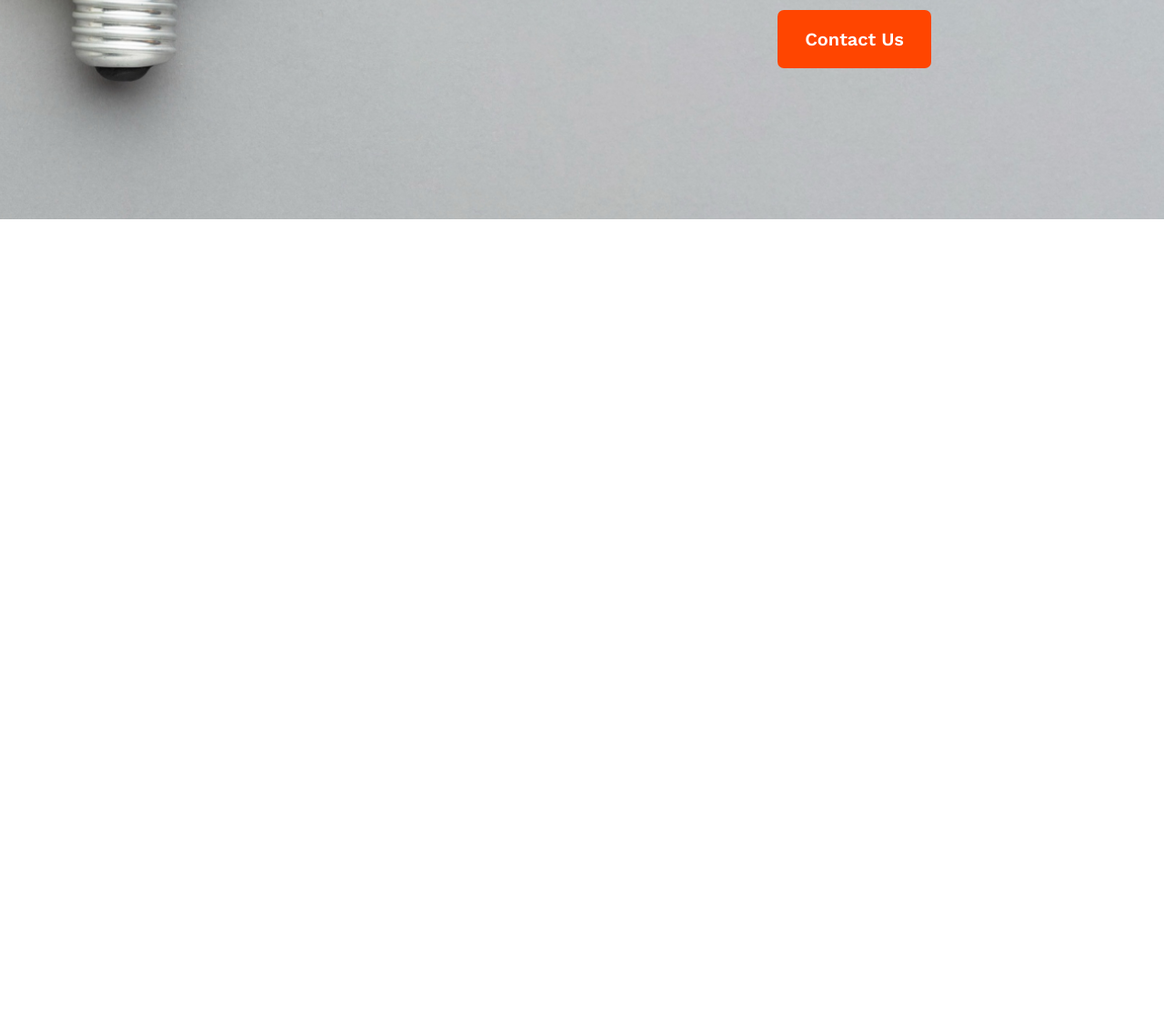
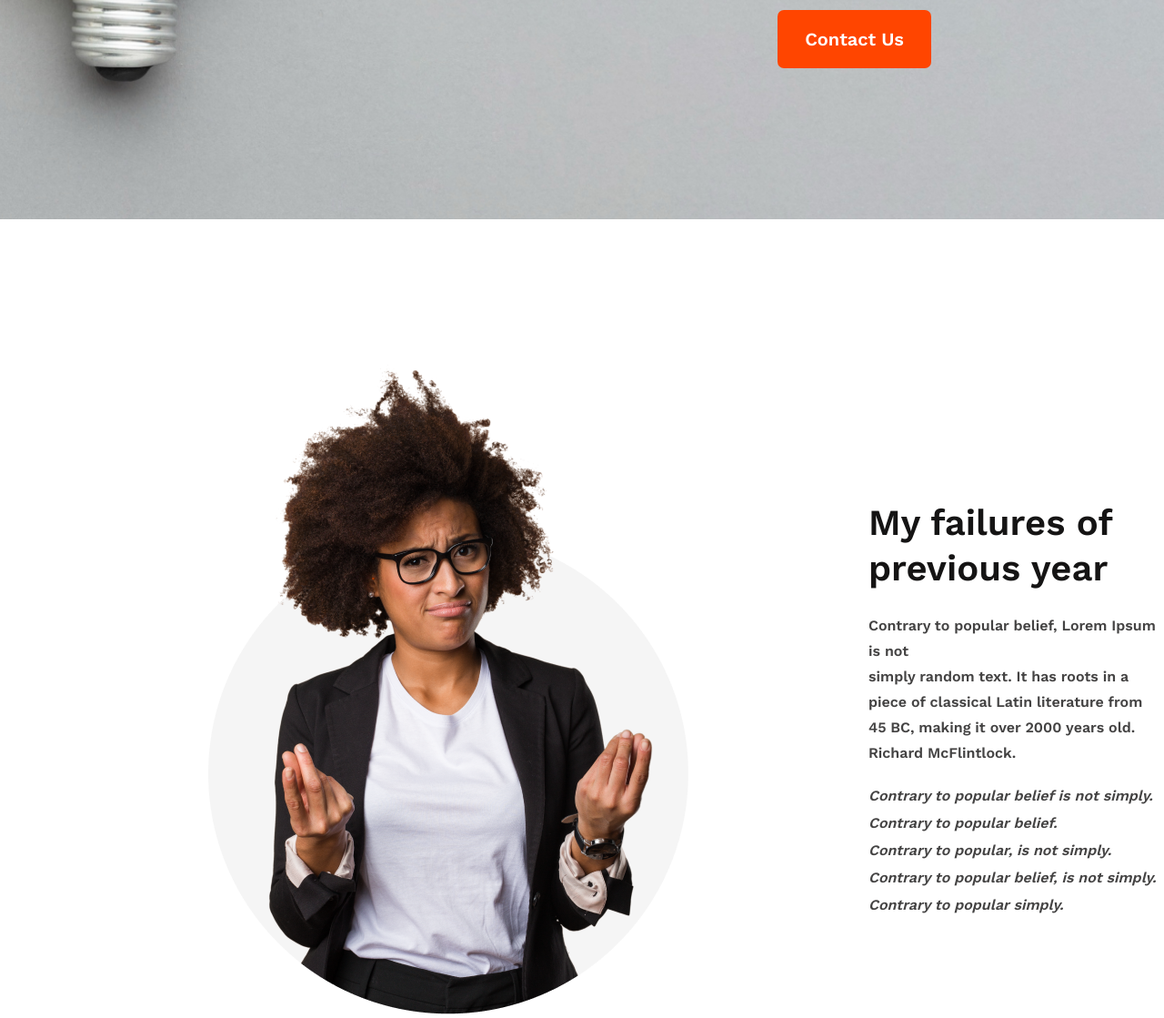
Before and after one commit to bdahsan1999wd/New-Year-New-Beginnings, a plain HTML site: page index.html in a window 1280 px wide. Shown: the part 559-1678 px from the top of the page at 91% size. Before the commit the page ends 800 px from the top, so only its background shows below. Drawn offline with nearby package versions, Linux system fonts and the light colour scheme.

Commit message:
failure section added

```diff
--- a/index.html
+++ b/index.html
@@ -24,5 +24,31 @@
 
     <!-- main section start -->
 
+    <main>
+
+    <!-- my failure section start -->
+
+        <section class="my-failures">
+            <div class="person-image">
+                <img src="images/person.png" alt="">
+            </div>
+            <div class="person-content">
+                <h2>My failures of<br>previous year</h2>
+                <p>Contrary to popular belief, Lorem Ipsum is not<br>
+                simply random text. It has roots in a piece of classical Latin literature from 45 BC, making it over 2000 years old. Richard McFlintlock.</p>
+                <ul>
+                    <li><i class="list-item">Contrary to popular belief is not simply.</i></li>
+                    <li><i class="list-item">Contrary to popular belief.</i></li>
+                    <li><i class="list-item">Contrary to popular, is not simply.</i></li>
+                    <li><i class="list-item">Contrary to popular belief, is not simply.</i></li>
+                    <li><i class="list-item">Contrary to popular simply.</i></li>
+                </ul>
+            </div>
+        </section>
+
+    <!-- my plans section start -->
+
+    </main>
+
 </body>
 </html>
--- a/styles/style.css
+++ b/styles/style.css
@@ -14,6 +14,7 @@ header{
 .banner-content{
     text-align: right;
     position: absolute;
+    justify-content: flex-start;
     top: 26%;
     right: 20%;
     width: 525px;
@@ -38,3 +39,43 @@ header{
     border: none;
     border-radius: 7px;
 }
+
+/* my failure section start */
+
+.person-image{
+    margin-left: 206px;
+    margin-right: 90px;
+    margin-top: 150px;
+}
+.my-failures{
+    display: flex;
+    align-items: center;
+    justify-content: flex-start;
+}
+.person-content{
+    width: 430px;
+    margin-left: 90px;
+    margin-top: 200px;
+}
+.person-content h2{
+    font-size: 40px;
+    font-weight: 700px;
+    width: 288px;
+    line-height: 50px;
+    padding-bottom: 24px;
+    color: #151414;
+}
+.person-content p{
+    line-height: 28px;
+    padding-bottom: 18px;
+    color: #444343;
+}
+.person-content ul li i{
+    color: #444343;
+}
+.person-content ul li{
+    line-height: 30px;
+}
+.person-content ul{
+    list-style: none;
+}
```
